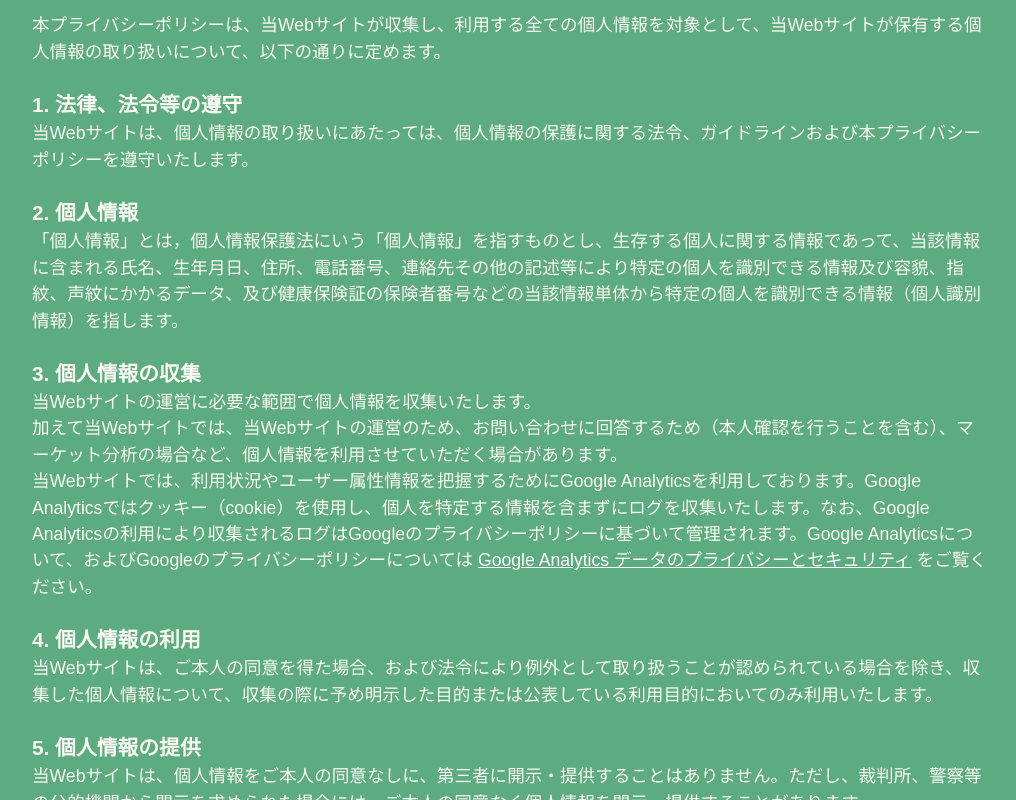
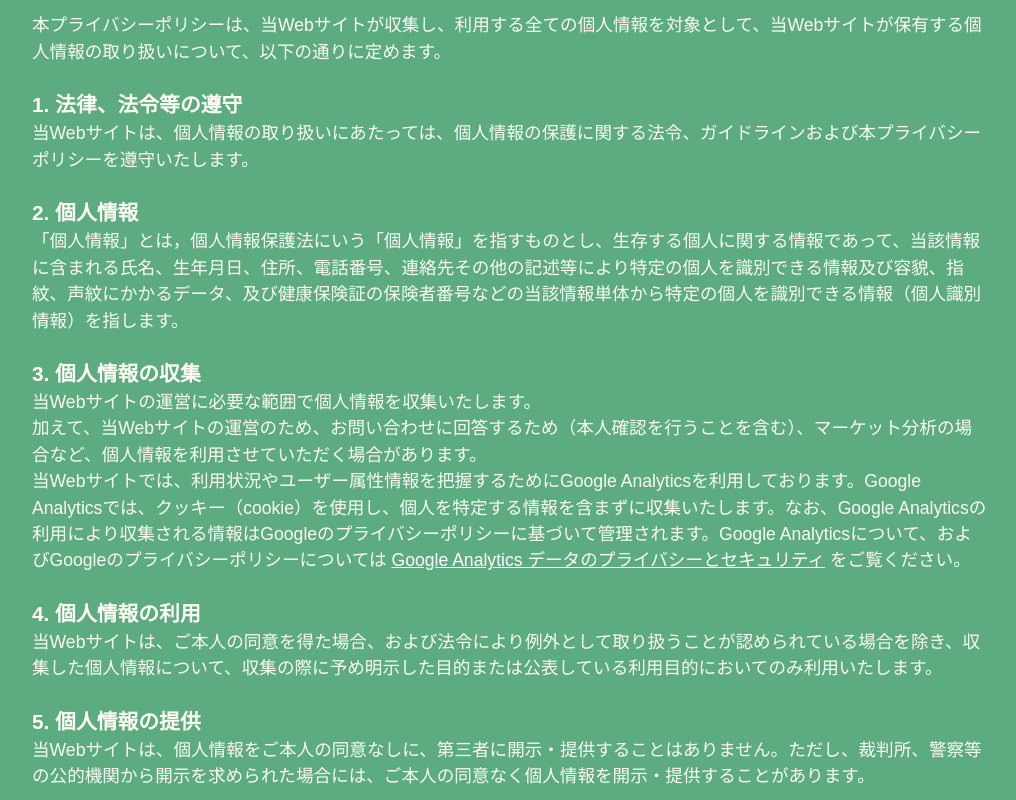
Before and after one commit to aainai/mypage, a plain HTML site: page privacy.html in a window 1280 px wide. Shown: the part 506-1306 px from the top of the page, without its empty margins (130-1146 px from the left). Drawn offline with Linux system fonts and the light colour scheme; a web font is replaced by a local one.

Commit message:
プライバシーポリシーの修正

```diff
--- a/privacy.html
+++ b/privacy.html
@@ -53,8 +53,8 @@
               <h2 class="content-subtitle">3.&nbsp;個人情報の収集</h2>
               <p class="content-text mb-5 link-type01">
                 当Webサイトの運営に必要な範囲で個人情報を収集いたします。<br>
-                加えて当Webサイトでは、当Webサイトの運営のため、お問い合わせに回答するため（本人確認を行うことを含む）、マーケット分析の場合など、個人情報を利用させていただく場合があります。<br>
-                当Webサイトでは、利用状況やユーザー属性情報を把握するためにGoogle Analyticsを利用しております。Google Analyticsではクッキー（cookie）を使用し、個人を特定する情報を含まずにログを収集いたします。なお、Google Analyticsの利用により収集されるログはGoogleのプライバシーポリシーに基づいて管理されます。Google Analyticsについて、およびGoogleのプライバシーポリシーについては&nbsp;<a href="https://support.google.com/analytics/answer/6004245?hl=ja" style="text-decoration: underline;">Google Analytics データのプライバシーとセキュリティ</a>&nbsp;をご覧ください。<br>
+                加えて、当Webサイトの運営のため、お問い合わせに回答するため（本人確認を行うことを含む）、マーケット分析の場合など、個人情報を利用させていただく場合があります。<br>
+                当Webサイトでは、利用状況やユーザー属性情報を把握するためにGoogle Analyticsを利用しております。Google Analyticsでは、クッキー（cookie）を使用し、個人を特定する情報を含まずに収集いたします。なお、Google Analyticsの利用により収集される情報はGoogleのプライバシーポリシーに基づいて管理されます。Google Analyticsについて、およびGoogleのプライバシーポリシーについては&nbsp;<a href="https://support.google.com/analytics/answer/6004245?hl=ja" style="text-decoration: underline;">Google Analytics データのプライバシーとセキュリティ</a>&nbsp;をご覧ください。<br>
               </p>
               <h2 class="content-subtitle">4.&nbsp;個人情報の利用</h2>
               <p class="content-text mb-5">
```
